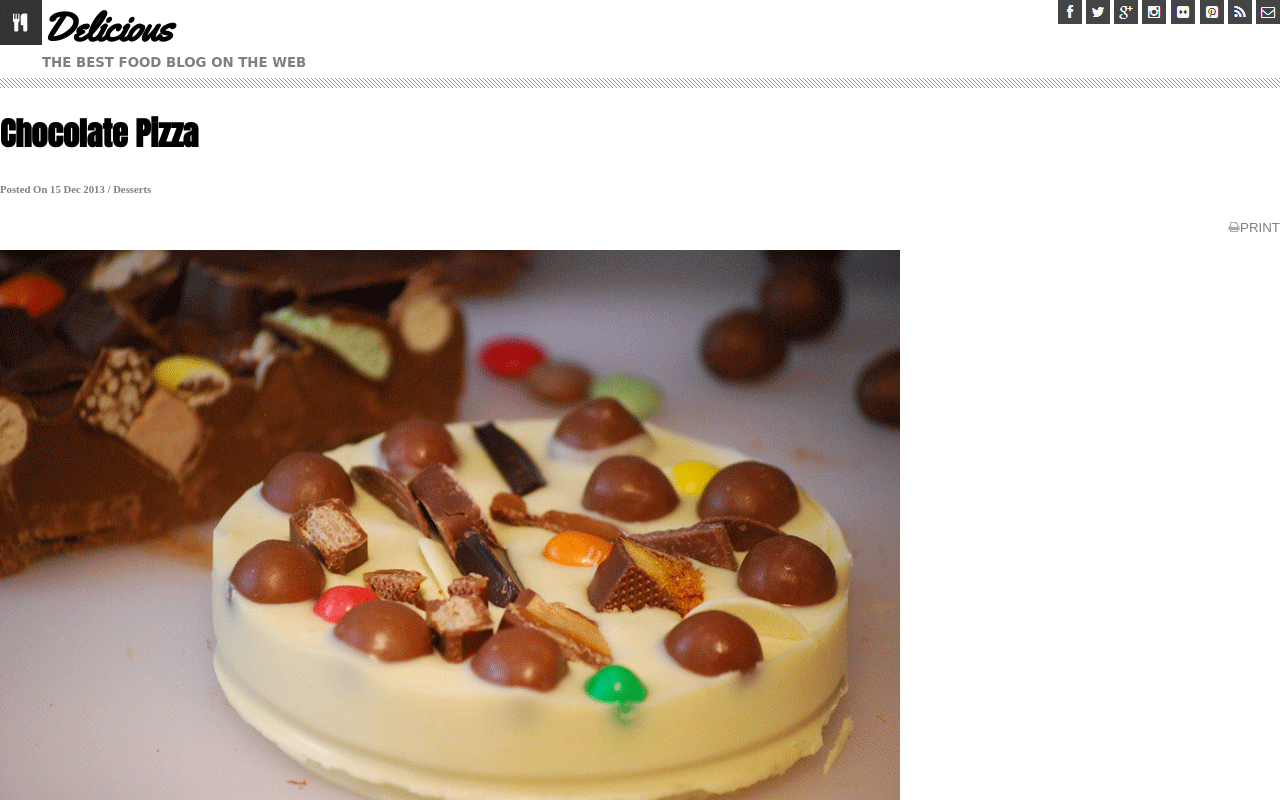
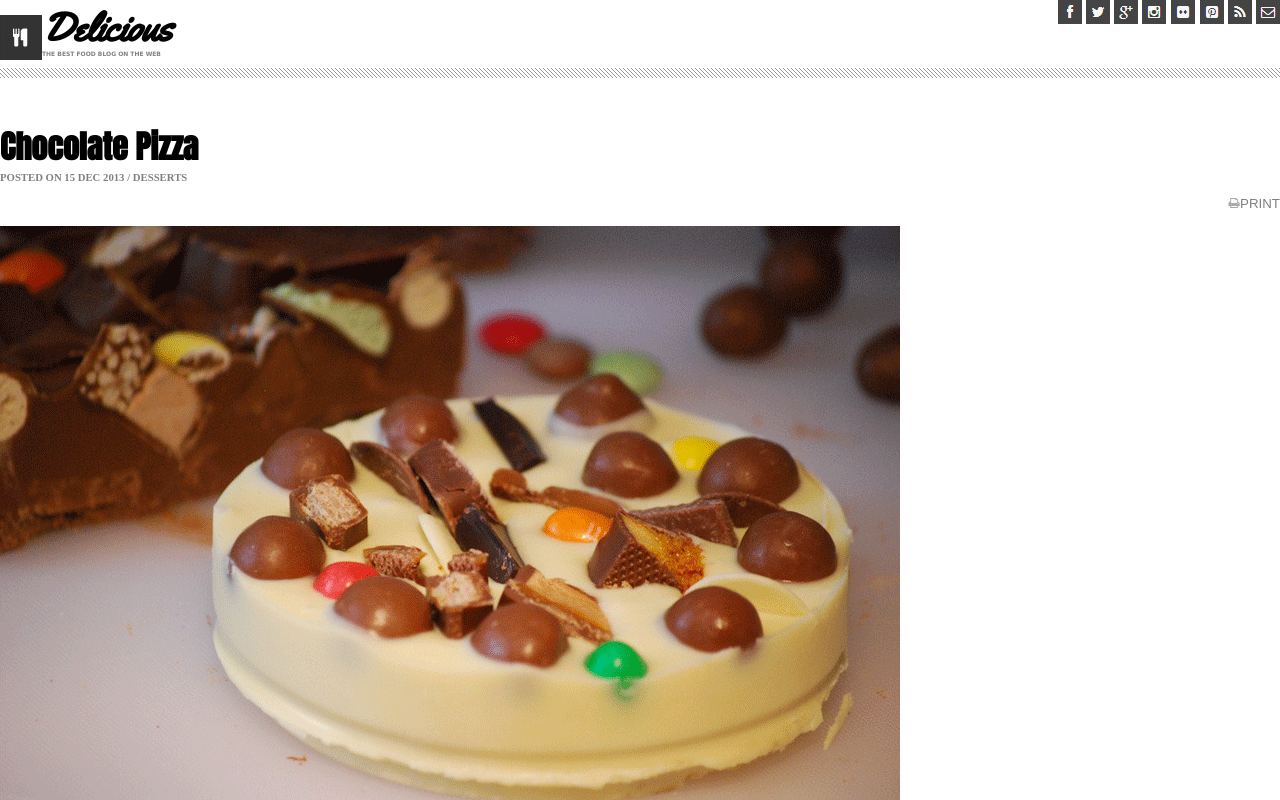
Before and after one commit to karyssa-dandrea/chocolate-pizza, a website: page index.html in a window 1280 px wide. Shown: the top 800 px of the page. Drawn offline with Linux system fonts and the light colour scheme; a web font is replaced by a local one.

Commit message:
finally fixed that stupid fucking annoying ass problem driving me inSANE OMG. DONE i am done

```diff
--- a/styles/style.css
+++ b/styles/style.css
@@ -9,9 +9,10 @@ h2 {
 }
 h4 {
     font-family: 'Gideon Roman', cursive;
-    font-size: smaller;
+    font-size: 20%;
     color: gray;
     margin: 0;
+    margin-top: -5px;
 }
 #table-section {
     background-image: url(../assets/list-bg.png);
@@ -49,6 +50,8 @@ header {
 
 #logo {
     height: 45px;
+    margin-top: 15px;
+
 }
 
 footer {
@@ -85,11 +88,14 @@ p {
 
 #choc-pizza {
     font-family: 'Anton', sans-serif;
+    margin: 0;
+    padding: 0;
 }
 
 h6 {
     color: gray;
-    text-transform: capitalize;
+    text-transform: uppercase;
+    margin: 0;
 }
 
 #print {
```
Also changed, not shown: index.html (+2 -0 lines).
